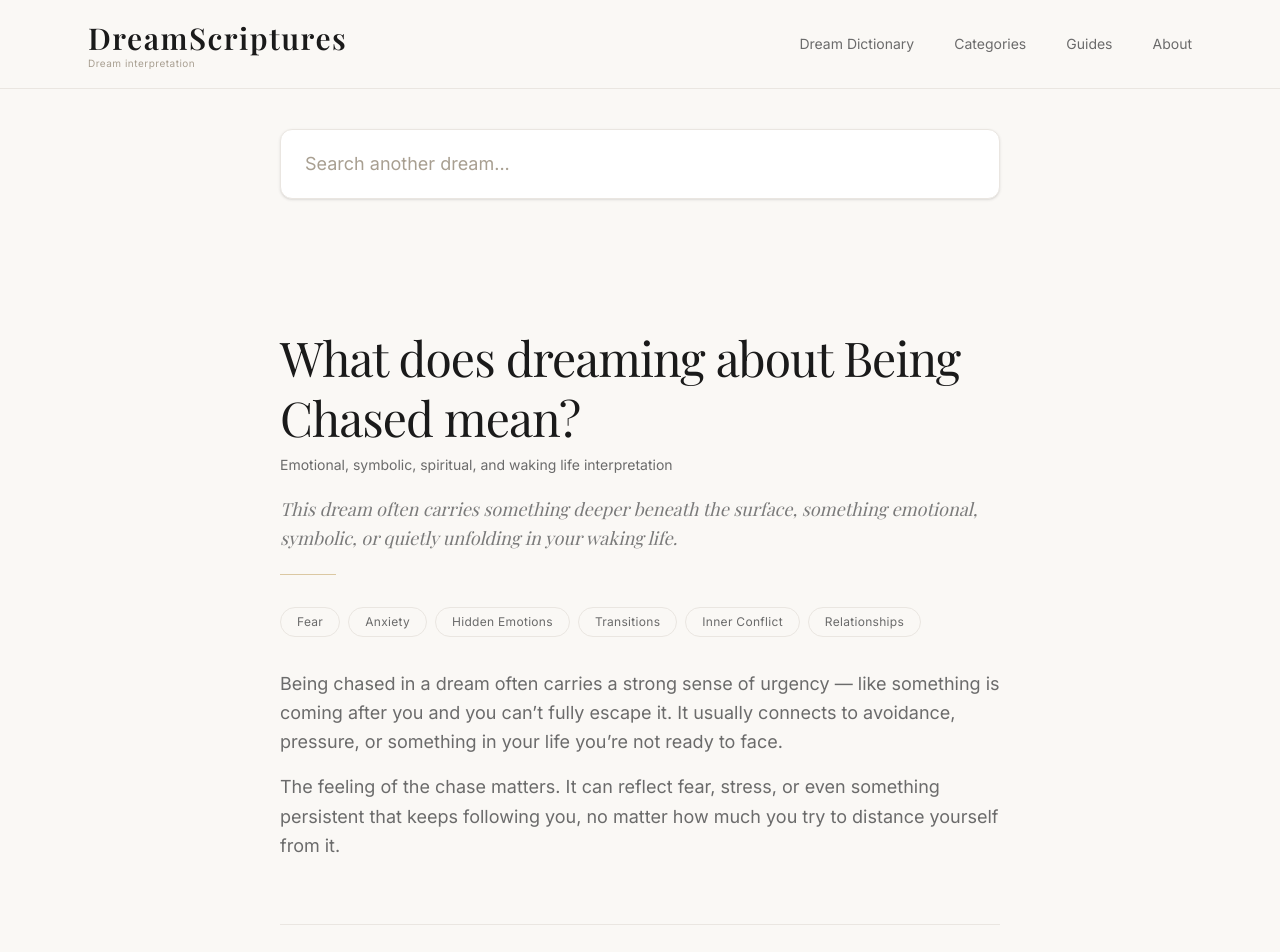
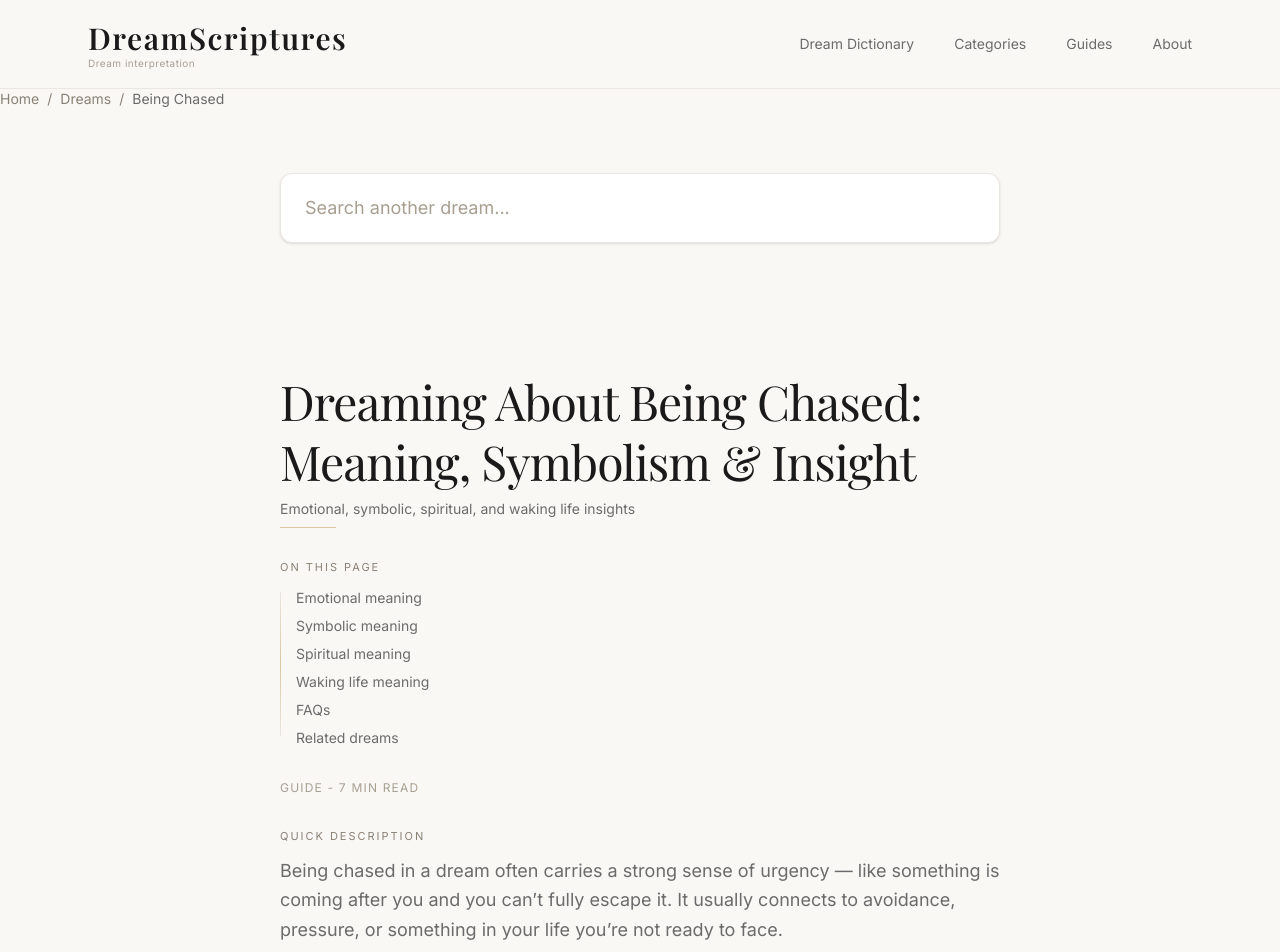
Before and after one commit to dreamscriptures-Moon/Dreamscriptures_, a Next.js app: page /dreams/being-chased in a window 1280 px wide. Shown: the top 952 px of the page. Built offline with nearby package versions, Linux system fonts and the light colour scheme; a web font is replaced by a local one.

Commit message:
Improve dream and guide pages layout, navigation, and metadata

```diff
--- a/app/dreams/[slug]/page.js
+++ b/app/dreams/[slug]/page.js
@@ -141,12 +141,53 @@ export default async function DreamPage({ params }) {
           .slice(0, 4);
 
  const insightSections = [
-    ["How this dream might feel emotionally", dream.emotional],
-    ["What this dream could be reflecting", dream.symbolic],
-    ["A deeper or Spiritual perspective", dream.spiritual],
-    ["What this dream may reflect", dream.wakingLife],
-  ].filter(([, body]) => body);
+  {
+    id: "emotional-meaning",
+    title: "How this dream might feel emotionally",
+    body: dream.emotional,
+  },
+  {
+    id: "symbolic-meaning",
+    title: "What this dream could be reflecting",
+    body: dream.symbolic,
+  },
+  {
+    id: "spiritual-meaning",
+    title: "A deeper or Spiritual perspective",
+    body: dream.spiritual,
+  },
+  {
+    id: "real-life-meaning",
+    title: "What this dream may reflect",
+    body: dream.wakingLife,
+  },
+].filter((section) => section.body);
+
   const dreamTitle = dream.title || dream.slug.replace(/-/g, " ");
+  const breadcrumbSchema = {
+  "@context": "https://schema.org",
+  "@type": "BreadcrumbList",
+  itemListElement: [
+    {
+      "@type": "ListItem",
+      position: 1,
+      name: "Home",
+      item: "https://www.dreamscriptures.com/",
+    },
+    {
+      "@type": "ListItem",
+      position: 2,
+      name: "Dream Meanings",
+      item: "https://www.dreamscriptures.com/dreams",
+    },
+    {
+      "@type": "ListItem",
+      position: 3,
+      name: dreamTitle,
+      item: `https://www.dreamscriptures.com/dreams/${normalizeSlug(dreamTitle)}`,
+    },
+  ],
+};
   const relatedDreamSections = relatedDreams.map((item) => {
     const sharedCategories = getCategoryKeys(item.categories).filter((category) =>
       dreamCategoryKeys.includes(category)
@@ -205,17 +246,100 @@ const faqSchema = {
 };
   return (
     <main className="bg-[#FAF8F5] min-h-screen">
+      <script
+  type="application/ld+json"
+  dangerouslySetInnerHTML={{
+    __html: JSON.stringify(breadcrumbSchema),
+  }}
+/>
       <SiteHeader sticky />
+     <nav aria-label="Breadcrumb" className="mb-6 text-sm text-[#8A8175]">
+  <ol className="flex flex-wrap items-center gap-2">
+    <li>
+      <Link href="/" className="hover:text-[#C6A96B] transition-colors">
+        Home
+      </Link>
+    </li>
+
+    <li>/</li>
+
+    <li>
+      <Link href="/dreams" className="hover:text-[#C6A96B] transition-colors">
+        Dreams
+      </Link>
+    </li>
+
+    <li>/</li>
+
+    <li className="text-[#6B6B6B]" aria-current="page">
+      {dreamTitle}
+    </li>
+  </ol>
+</nav>
+
       <SearchBar />
+      <article className="max-w-3xl mx-auto px-6 py-20 md:py-32">
 
-      <article className="max-w-3xl mx-auto px-6 py-20 md:py-32">
         <h1 className="text-4xl md:text-5xl leading-tight font-serif">
-          What does dreaming about {dreamTitle} mean?
-        </h1>
+       Dreaming About {dreamTitle}: Meaning, Symbolism & Insight</h1>
 
         <p className="text-sm text-[#6B6B6B] mt-2">
-          Emotional, symbolic, spiritual, and waking life interpretation
+       Emotional, symbolic, spiritual, and waking life insights
        </p>
+ <div className="w-14 h-[1px] bg-[#C6A96B] mt-2 mb-8 opacity-60" />
+
+<nav className="mb-8 text-sm">
+  <p className="text-[11px] uppercase tracking-[0.18em] text-[#8A8175] mb-3">
+    On this page
+  </p>
+
+ <ul className="space-y-2 pl-4 relative">
+  <div className="absolute left-0 top-1 bottom-1 w-px bg-gradient-to-b from-[#EAE6E1] via-[#D8C7A0] to-[#EAE6E1]" /> <li>
+      <a href="#emotional-meaning" className="text-[#6B6B6B] hover:text-[#C6A96B] transition-colors duration-200">
+        Emotional meaning
+      </a>
+    </li>
+
+    <li>
+      <a href="#symbolic-meaning" className="text-[#6B6B6B] hover:text-[#C6A96B] transition-colors duration-200">
+        Symbolic meaning
+      </a>
+    </li>
+
+    <li>
+      <a href="#spiritual-meaning"className="text-[#6B6B6B] hover:text-[#C6A96B] transition-colors duration-200">
+        Spiritual meaning
+      </a>
+    </li>
+
+    <li>
+      <a href="#real-life-meaning" className="text-[#6B6B6B] hover:text-[#C6A96B] transition-colors duration-200">
+        Waking life meaning
+      </a>
+    </li>
+
+    <li>
+      <a href="#faqs"className="text-[#6B6B6B] hover:text-[#C6A96B] transition-colors duration-200">
+        FAQs
+      </a>
+    </li>
+
+    <li>
+      <a href="#related-dreams" className="text-[#6B6B6B] hover:text-[#C6A96B] transition-colors duration-200">
+        Related dreams
+      </a>
+    </li>
+  </ul>
+</nav>
+
+ <p className="text-xs tracking-widest text-[#A89F91] uppercase mb-8">
+          Guide - 7 min read
+        </p>
+<p className="text-[11px] uppercase tracking-[0.18em] text-[#8A8175] mb-3">
+  Quick description
+</p>
+
+<TextBlocks text={dream.description} className="mb-10" />
 
 <p className="text-[#7A7A7A] text-base md:text-lg mt-5 leading-relaxed font-serif italic">
           This dream often carries something deeper beneath the surface,
@@ -223,7 +347,7 @@ const faqSchema = {
           life.
         </p>
 
-        <div className="w-14 h-[1px] bg-[#C6A96B] mt-5 mb-8 opacity-60" />
+        <div className="w-56 h-[1px] bg-[#C6A96B] mt-8 mb-10 opacity-60" />
 
     {dream.categories?.length > 0 && (
           <nav className="mb-8 flex flex-wrap gap-2">
@@ -239,15 +363,18 @@ const faqSchema = {
           </nav>
         )}
 
-        <TextBlocks text={dream.description} className="mb-16" />
+      <section className="space-y-16">
+  {insightSections.map((section) => (
+    <section
+      key={section.id}
+      id={section.id}
+      className="border-t border-[#EAE6E1] pt-6 scroll-mt-28"
+    >
+      <h2 className="font-serif text-4xl md:text-5xl mb-4">
+        {section.title}
+      </h2>
 
-        <section className="space-y-16">
-          {insightSections.map(([title, body]) => (
-            <section key={title} className="border-t border-[#EAE6E1] pt-6">
-              <h2 className="font-serif text-4xl md:text-5xl mb-4">
-                {title}
-              </h2>
-              <TextBlocks text={body} />
+      <TextBlocks text={section.body} />
     </section>
   ))}
 </section>
@@ -265,7 +392,7 @@ const faqSchema = {
           </section>
         )}
 
-        <section className="mt-16 border-t border-[#EAE6E1] pt-10">
+       <section id="faqs" className="mt-16 border-t border-[#EAE6E1] pt-10 scroll-mt-28">
          <h2 className="font-serif text-2xl md:text-3xl mb-8">
             Common questions
           </h2>
@@ -287,7 +414,7 @@ const faqSchema = {
           felt and what you are currently moving through.
         </p>
 
-        <section className="mt-16 border-t border-[#EAE6E1] pt-10">
+       <section id="related-dreams" className="mt-16 border-t border-[#EAE6E1] pt-10 scroll-mt-28">
         <h2 className="font-serif text-4xl md:text-5xl mb-8">
             Related dreams
           </h2>
--- a/app/guides/[slug]/page.js
+++ b/app/guides/[slug]/page.js
@@ -36,6 +36,32 @@ export async function generateMetadata({ params }) {
 export default async function GuidePage({ params }) {
   const { slug } = await params;
   const guide = getGuideBySlug(slug);
+  const breadcrumbSchema = guide
+  ? {
+      "@context": "https://schema.org",
+      "@type": "BreadcrumbList",
+      itemListElement: [
+        {
+          "@type": "ListItem",
+          position: 1,
+          name: "Home",
+          item: "https://www.dreamscriptures.com/",
+        },
+        {
+          "@type": "ListItem",
+          position: 2,
+          name: "Guides",
+          item: "https://www.dreamscriptures.com/guides",
+        },
+        {
+          "@type": "ListItem",
+          position: 3,
+          name: guide.title,
+          item: `https://www.dreamscriptures.com/guides/${guide.slug}`,
+        },
+      ],
+    }
+  : null;
 
   if (!guide) {
     return (
@@ -50,32 +76,58 @@ export default async function GuidePage({ params }) {
    <main className="bg-[#F7F5F2] min-h-screen">
   <SiteHeader />
 
-      <article className="max-w-3xl mx-auto px-6 py-20 md:py-32 text-[#3A3A3A] leading-relaxed">
-        <Link
-          href="/guides"
-          className="text-sm text-[#6B6B6B] hover:text-[#1A1A1A] mb-10 inline-block"
+  {breadcrumbSchema && (
+    <script
+      type="application/ld+json"
+      dangerouslySetInnerHTML={{
+        __html: JSON.stringify(breadcrumbSchema),
+      }}
+    />
+  )}
+      <article className="max-w-3xl mx-auto pt-10 pb-20 md:pt-16 md:pb-28 text-[#3A3A3A] leading-relaxed">
+       <nav
+  aria-label="Breadcrumb"
+  className="text-sm text-[#8A8175] mb-10 flex flex-wrap gap-2"
 >
-          {"<-"} Back to guides
+  <Link href="/" className="hover:text-[#C6A96B] transition-colors">
+    Home
   </Link>
+
+  <span>›</span>
+
+  <Link href="/guides" className="hover:text-[#C6A96B] transition-colors">
+    Guides
+  </Link>
+
+  <span>›</span>
+
+  <span className="text-[#6B6B6B]">{guide.title}</span>
+</nav>
 
         <h1 className="text-4xl md:text-5xl font-serif mb-10 text-[#1A1A1A]">
           {guide.title}
         </h1>
 
        {guide.sections?.length > 0 && (
-          <nav className="mb-10">
-            <p className="text-sm text-[#A89F91] mb-2">Navigate this guide</p>
-            <div className="flex flex-wrap gap-4 text-sm text-[#6B6B6B]">
+  <nav className="mb-12 text-sm">
+    <p className="text-[11px] uppercase tracking-[0.18em] text-[#8A8175] mb-3">
+      On this page
+    </p>
+
+    <ul className="space-y-2 pl-4 relative">
+      <div className="absolute left-0 top-1 bottom-1 w-px bg-gradient-to-b from-[#EAE6E1] via-[#D8C7A0] to-[#EAE6E1]" />
+
       {guide.sections.map((section, i) => (
+        <li key={section.title}>
           <a
-                  key={section.title}
             href={`#section-${i}`}
-                  className="hover:text-[#C6A96B]"
+            className="text-[#6B6B6B] hover:text-[#C6A96B] transition-colors duration-200"
           >
             {section.title}
           </a>
+        </li>
       ))}
-            </div>
+    </ul>
   </nav>
 )}
 
```
Also changed, not shown: data/dream.js. Lines whose indentation alone changed are shown as unchanged.
